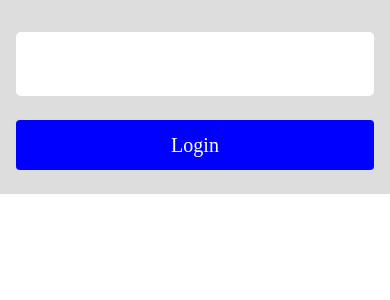
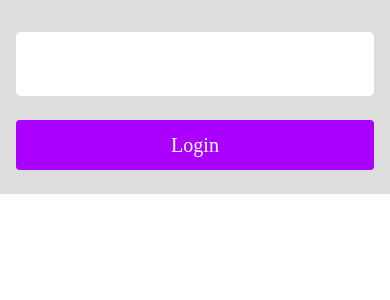
Before and after one commit to DouglasRFDamasceno/AppVendas, a React Native app: screen / in a window 390 px wide. Shown: the top 300 px of the page. Built offline with nearby package versions, Linux system fonts and the light colour scheme.

Commit message:
Botões primários e secundários

```diff
--- a/src/modules/login/screens/Login.tsx
+++ b/src/modules/login/screens/Login.tsx
@@ -3,6 +3,7 @@ import { View } from 'react-native';
 
 import Button from '../../../shared/components/button/button';
 import Input from '../../../shared/components/input/Input';
+import { Theme } from '../../../shared/themes/themes';
 import { ContainerLogin } from '../styles/login.style';
 
 const handleLogin = () => {
@@ -14,7 +15,12 @@ const Login = () => {
     <View>
       <ContainerLogin>
         <Input />
-        <Button margin="8px" title="Login" onPress={handleLogin} />
+        <Button
+          type={Theme.buttons.buttonTheme.secondary}
+          margin="8px"
+          title="Login"
+          onPress={handleLogin}
+        />
       </ContainerLogin>
     </View>
   );
--- a/src/shared/components/button/button.style.ts
+++ b/src/shared/components/button/button.style.ts
@@ -1,4 +1,5 @@
 import styled from 'styled-components/native';
+import { Theme } from '../../themes/themes';
 
 interface ButtonContainerProps {
   margin?: string;
@@ -8,8 +9,13 @@ export const ButtonContainer = styled.TouchableOpacity<ButtonContainerProps>`
   width: 100%;
   height: 50px;
   border-radius: 4px;
-  background-color: blue;
   justify-content: center;
   align-items: center;
-  ${(props: ButtonContainerProps) => (props.margin ? `margin: ${props.margin}` : '')}
+  background-color: ${Theme.colors.primaryTheme.primary};
+  ${(props: ButtonContainerProps) => (props.margin ? `margin: ${props.margin}` : '')};
 `;
+
+export const ButtonSecondary = styled(ButtonContainer)<ButtonContainerProps>`
+  ${(props: ButtonContainerProps) => (props.margin ? `margin: ${props.margin}` : '')};
+  background-color: ${Theme.colors.secondaryTheme.secondary};
+`;
--- a/src/shared/components/button/button.tsx
+++ b/src/shared/components/button/button.tsx
@@ -4,14 +4,17 @@ import { TouchableOpacityProps } from 'react-native';
 import { Theme } from '../../themes/themes';
 import Text from '../text/text';
 import { textTypes } from '../text/textTypes';
-import { ButtonContainer } from './button.style';
+import { ButtonContainer, ButtonSecondary } from './button.style';
 
 interface ButtonProps extends TouchableOpacityProps {
   title: string;
   margin?: string;
+  type?: string;
 }
 
-const Button = ({ title, margin, ...props }: ButtonProps) => {
+const Button = ({ title, type, margin, ...props }: ButtonProps) => {
+  switch (type) {
+    case Theme.buttons.buttonTheme.primary:
       return (
         <ButtonContainer margin={margin} {...props}>
           <Text type={textTypes.BUTTON_LIGHT} color={Theme.colors.neutralTheme.white}>
@@ -19,6 +22,16 @@ const Button = ({ title, margin, ...props }: ButtonProps) => {
           </Text>
         </ButtonContainer>
       );
+    case Theme.buttons.buttonTheme.secondary:
+    default:
+      return (
+        <ButtonSecondary margin={margin} {...props}>
+          <Text type={textTypes.BUTTON_LIGHT} color={Theme.colors.neutralTheme.white}>
+            {title}
+          </Text>
+        </ButtonSecondary>
+      );
+  }
 };
 
 export default Button;
--- /dev/null
+++ b/src/shared/themes/buttons.ts
@@ -0,0 +1,4 @@
+export const buttonTheme = {
+  primary: 'primary',
+  secondary: 'secondary',
+};
--- a/src/shared/themes/colors.ts
+++ b/src/shared/themes/colors.ts
@@ -5,3 +5,11 @@ export const grayTheme = {
 export const neutralTheme = {
   white: '#fff',
 };
+
+export const primaryTheme = {
+  primary: '#0300c2',
+};
+
+export const secondaryTheme = {
+  secondary: '#ab00fe',
+};
--- a/src/shared/themes/themes.ts
+++ b/src/shared/themes/themes.ts
@@ -1,8 +1,14 @@
-import { grayTheme, neutralTheme } from './colors';
+import { buttonTheme } from './buttons';
+import { grayTheme, neutralTheme, primaryTheme, secondaryTheme } from './colors';
 
 export const Theme = {
   colors: {
     grayTheme,
     neutralTheme,
+    primaryTheme,
+    secondaryTheme,
+  },
+  buttons: {
+    buttonTheme,
   },
 };
```
Lines whose indentation alone changed are shown as unchanged.
